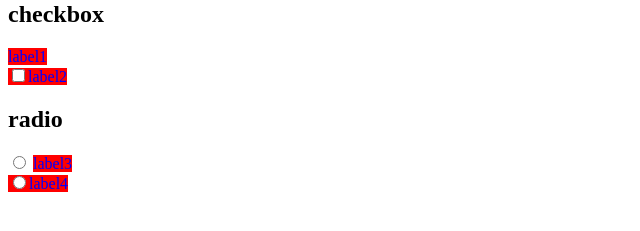
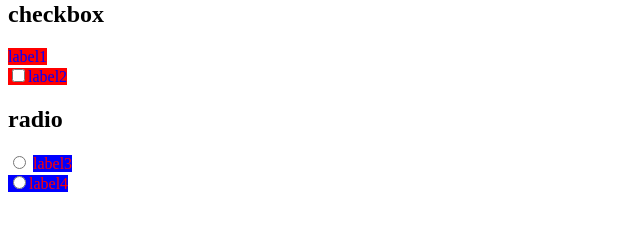
Before and after one commit to shimataro/jquery.plugins, a plain HTML site: page example.labels.html in a window 1280 px wide. Shown: the part 79-310 px from the top of the page, without its empty margins (0-640 px from the left). Drawn offline with nearby package versions, Linux system fonts and the light colour scheme.

Commit message:
Alteration: * label's example

```diff
--- a/example.labels.html
+++ b/example.labels.html
@@ -4,10 +4,15 @@
 		<meta charset="UTF-8" />
 		<title>Example of jquery.labels</title>
 		<style type="text/css">
-label.target
+label.checkbox
 {
 	color: blue;
 	background-color: red;
+}
+label.radio
+{
+	color: red;
+	background-color: blue;
 }
 		</style>
 	</head>
@@ -38,7 +43,8 @@ label.target
 {
 	$(function($)
 	{
-		$(":checkbox,:radio").labels().addClass("target");
+		$(":checkbox").labels().addClass("checkbox");
+		$(":radio").labels().addClass("radio");
 	});
 })(jQuery, window);
 		</script>
```
